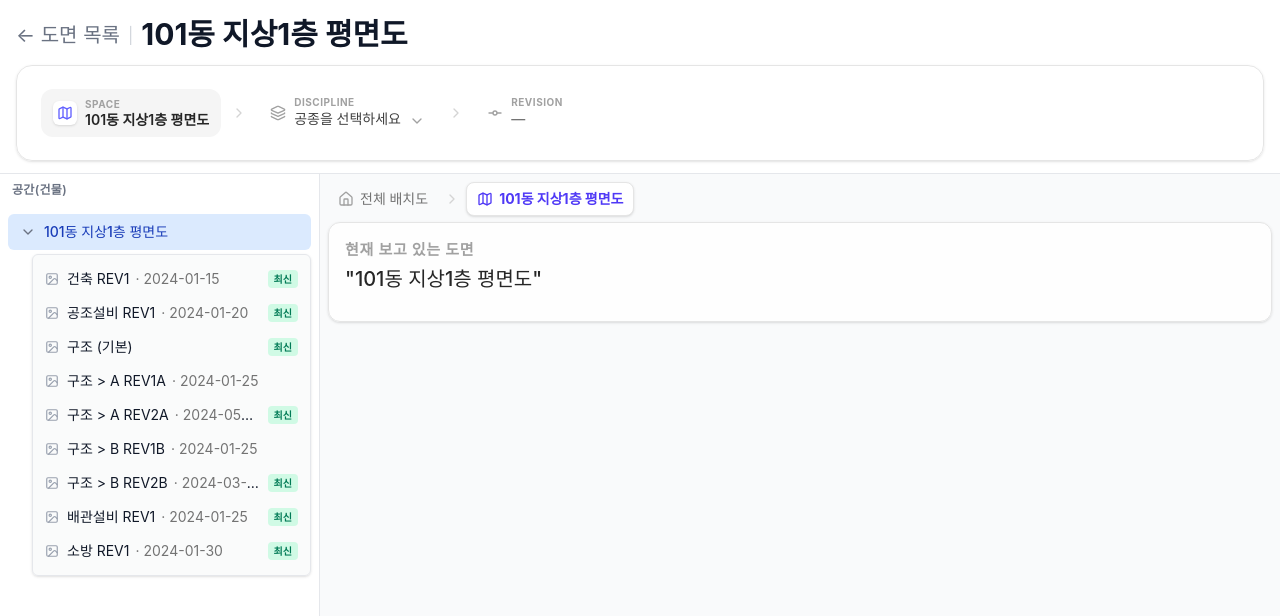
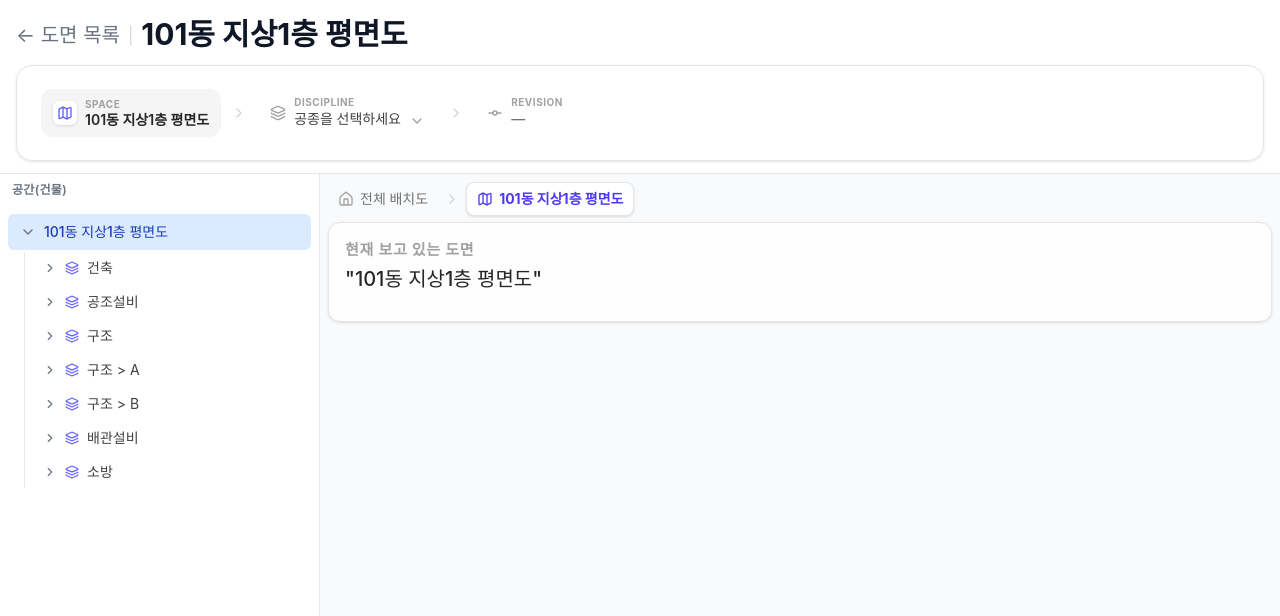
Before and after one commit to seong5/TimworkAssignment, a React (Vite) app: page /drawing/101building in a window 1280 px wide. Both pictures are taken after a click on the button "101동 지상1층 평면도". Shown: the top 616 px of the page. Built offline with nearby package versions, Linux system fonts and the light colour scheme.

Commit message:
ContextBar.tsx 를 사용하지 않고 SpaceTree.tsx 를 세분화

```diff
--- a/src/features/drawing-explorer/index.ts
+++ b/src/features/drawing-explorer/index.ts
@@ -1,4 +1,9 @@
-export { SpaceTree, type SpaceTreeProps, type DrawingImageEntry } from './ui/SpaceTree'
+export {
+  SpaceTree,
+  type SpaceTreeProps,
+  type DrawingImageEntry,
+  type DrawingDisciplineGroup,
+} from './ui/SpaceTree'
 export { ContextBar, type SelectionState, type ContextBarProps } from './ui/ContextBar'
 export { Breadcrumb, type BreadcrumbProps } from './ui/Breadcrumb'
 export { DrawingViewer } from './ui/DrawingViewer'
--- a/src/features/drawing-explorer/ui/SpaceTree.tsx
+++ b/src/features/drawing-explorer/ui/SpaceTree.tsx
@@ -1,11 +1,14 @@
 import { useRef, useState, type RefObject } from 'react'
-import { ChevronDown, ChevronRight, ImageIcon } from 'lucide-react'
+import { ChevronDown, ChevronRight, ImageIcon, Layers } from 'lucide-react'
 import { useClickOutside } from '@/shared/hooks/useClickOutside'
-import type { DrawingImageEntry } from '@/shared/lib/normalizedDrawings'
+import type {
+  DrawingImageEntry,
+  DrawingDisciplineGroup,
+} from '@/shared/lib/normalizedDrawings'
 
-export type { DrawingImageEntry }
+export type { DrawingImageEntry, DrawingDisciplineGroup }
 
-function ImageDropdown({
+function RevisionList({
   drawingId,
   entries,
   onSelectImage,
@@ -48,31 +51,87 @@ function ImageDropdown({
 export interface SpaceTreeProps {
   rootDrawing: { id: string; name: string } | null
   childDrawings: { id: string; name: string }[]
-  entriesByDrawingId: Record<string, DrawingImageEntry[]>
+  /** 도면 id → 공종별 그룹 배열 (도면 → 공종 → 리비전 3단계) */
+  disciplinesByDrawingId: Record<string, DrawingDisciplineGroup[]>
   selectedDrawingId: string | null
   onSelectDrawing: (id: string) => void
   onSelectImage?: (drawingId: string, disciplineKey: string, revisionVersion: string | null) => void
   ignoreClickOutsideRef?: RefObject<HTMLElement | null>
 }
 
+/** drawingId + disciplineKey 조합으로 확장 상태 식별 */
+function disciplineNodeKey(drawingId: string, disciplineKey: string) {
+  return `${drawingId}:${disciplineKey}`
+}
+
 export function SpaceTree({
   rootDrawing,
   childDrawings,
-  entriesByDrawingId,
+  disciplinesByDrawingId,
   selectedDrawingId,
   onSelectDrawing,
   onSelectImage,
   ignoreClickOutsideRef,
 }: SpaceTreeProps) {
   const [expandedDrawingId, setExpandedDrawingId] = useState<string | null>(null)
+  const [expandedDisciplineKey, setExpandedDisciplineKey] = useState<string | null>(null)
   const containerRef = useRef<HTMLDivElement>(null)
-  useClickOutside(containerRef, () => setExpandedDrawingId(null), {
-    ignoreRef: ignoreClickOutsideRef,
-  })
+  useClickOutside(
+    containerRef,
+    () => {
+      setExpandedDrawingId(null)
+      setExpandedDisciplineKey(null)
+    },
+    { ignoreRef: ignoreClickOutsideRef },
+  )
 
-  const handleRowClick = (id: string) => {
+  const handleDrawingClick = (id: string) => {
     onSelectDrawing(id)
     setExpandedDrawingId((prev) => (prev === id ? null : id))
+    setExpandedDisciplineKey(null)
+  }
+
+  const handleDisciplineClick = (drawingId: string, disciplineKey: string) => {
+    const key = disciplineNodeKey(drawingId, disciplineKey)
+    setExpandedDisciplineKey((prev) => (prev === key ? null : key))
+  }
+
+  const renderDisciplineLevel = (drawingId: string) => {
+    const groups = disciplinesByDrawingId[drawingId] ?? []
+    return (
+      <div className="ml-4 flex flex-col gap-0.5 border-l border-gray-200 pl-2">
+        {groups.map((group) => {
+          const nodeKey = disciplineNodeKey(drawingId, group.disciplineKey)
+          const isExpanded = expandedDisciplineKey === nodeKey
+          return (
+            <div key={group.disciplineKey} className="flex flex-col gap-0.5">
+              <button
+                type="button"
+                onClick={() => handleDisciplineClick(drawingId, group.disciplineKey)}
+                className="flex items-center gap-2 rounded-md px-2.5 py-1.5 text-left text-sm transition-colors hover:bg-gray-100"
+              >
+                <span className="shrink-0 text-gray-500" aria-hidden>
+                  {isExpanded ? (
+                    <ChevronDown className="h-3.5 w-3.5" />
+                  ) : (
+                    <ChevronRight className="h-3.5 w-3.5" />
+                  )}
+                </span>
+                <Layers className="h-3.5 w-3.5 shrink-0 text-indigo-500" />
+                <span className="min-w-0 flex-1 truncate text-neutral-700">{group.label}</span>
+              </button>
+              {isExpanded && group.entries.length > 0 && (
+                <RevisionList
+                  drawingId={drawingId}
+                  entries={group.entries}
+                  onSelectImage={onSelectImage}
+                />
+              )}
+            </div>
+          )
+        })}
+      </div>
+    )
   }
 
   return (
@@ -82,7 +141,7 @@ export function SpaceTree({
           <div className="flex flex-col gap-0.5">
             <button
               type="button"
-              onClick={() => handleRowClick(rootDrawing.id)}
+              onClick={() => handleDrawingClick(rootDrawing.id)}
               className={`flex items-center gap-2 rounded-md px-3 py-2 text-left text-sm transition-colors ${
                 selectedDrawingId === rootDrawing.id
                   ? 'bg-blue-100 text-blue-800'
@@ -99,25 +158,20 @@ export function SpaceTree({
               <span className="truncate font-medium">{rootDrawing.name}</span>
             </button>
             {expandedDrawingId === rootDrawing.id &&
-              (entriesByDrawingId[rootDrawing.id]?.length ?? 0) > 0 && (
-                <ImageDropdown
-                  drawingId={rootDrawing.id}
-                  entries={entriesByDrawingId[rootDrawing.id]}
-                  onSelectImage={onSelectImage}
-                />
-              )}
+              (disciplinesByDrawingId[rootDrawing.id]?.length ?? 0) > 0 &&
+              renderDisciplineLevel(rootDrawing.id)}
           </div>
         )}
         <div className="ml-1 flex flex-col gap-0.5 border-l border-gray-200 pl-2">
           {childDrawings.map(({ id, name }) => {
             const isSelected = selectedDrawingId === id
             const isExpanded = expandedDrawingId === id
-            const entries = entriesByDrawingId[id] ?? []
+            const hasDisciplines = (disciplinesByDrawingId[id]?.length ?? 0) > 0
             return (
               <div key={id} className="flex flex-col gap-0.5">
                 <button
                   type="button"
-                  onClick={() => handleRowClick(id)}
+                  onClick={() => handleDrawingClick(id)}
                   className={`flex items-center gap-2 rounded-md px-3 py-2 text-left text-sm transition-colors ${
                     isSelected ? 'bg-blue-100 text-blue-800' : 'hover:bg-gray-100'
                   }`}
@@ -131,9 +185,7 @@ export function SpaceTree({
                   </span>
                   <span className="min-w-0 flex-1 truncate">{name}</span>
                 </button>
-                {isExpanded && entries.length > 0 && (
-                  <ImageDropdown drawingId={id} entries={entries} onSelectImage={onSelectImage} />
-                )}
+                {isExpanded && hasDisciplines && renderDisciplineLevel(id)}
               </div>
             )
           })}
--- a/src/pages/DrawingExplorerPage.tsx
+++ b/src/pages/DrawingExplorerPage.tsx
@@ -8,7 +8,6 @@ import {
   DrawingViewer,
   RevisionCompareView,
   type SelectionState,
-  type DrawingImageEntry,
 } from '@/features/drawing-explorer'
 import {
   getImageForSelection,
@@ -23,8 +22,9 @@ import {
   getDrawingIdsInOrder,
   getChildDrawingIds,
   getDisciplineOptionsForDrawing,
-  getImageEntriesForDrawing,
+  getImageEntriesGroupedByDiscipline,
 } from '@/shared/lib/normalizedDrawings'
+import type { DrawingDisciplineGroup } from '@/shared/lib/normalizedDrawings'
 import { SPACE_LIST } from '@/shared/lib/normalizedDrawings'
 
 export function DrawingExplorerPage() {
@@ -142,13 +142,13 @@ export function DrawingExplorerPage() {
     [data],
   )
 
-  // —— SpaceTree: slug가 있으면 해당 구역(101동 등)만, 없으면 전체
-  const { rootDrawing, childDrawings, entriesByDrawingId, allowedDrawingIds } = useMemo(() => {
+  // —— SpaceTree: slug가 있으면 해당 구역(101동 등)만, 없으면 전체. 공종(discipline) 단위로 세분화
+  const { rootDrawing, childDrawings, disciplinesByDrawingId, allowedDrawingIds } = useMemo(() => {
     if (!data) {
       return {
         rootDrawing: null as { id: string; name: string } | null,
         childDrawings: [] as { id: string; name: string }[],
-        entriesByDrawingId: {} as Record<string, DrawingImageEntry[]>,
+        disciplinesByDrawingId: {} as Record<string, DrawingDisciplineGroup[]>,
         allowedDrawingIds: [] as string[],
       }
     }
@@ -164,14 +164,14 @@ export function DrawingExplorerPage() {
         name: data.drawings[id].name,
       }))
       const allDrawingIds = [rootId, ...childIds]
-      const entriesByDrawingId: Record<string, DrawingImageEntry[]> = {}
+      const disciplinesByDrawingId: Record<string, DrawingDisciplineGroup[]> = {}
       for (const id of allDrawingIds) {
-        entriesByDrawingId[id] = getImageEntriesForDrawing(data, id)
+        disciplinesByDrawingId[id] = getImageEntriesGroupedByDiscipline(data, id)
       }
       return {
         rootDrawing,
         childDrawings,
-        entriesByDrawingId,
+        disciplinesByDrawingId,
         allowedDrawingIds: allDrawingIds,
       }
     }
@@ -186,14 +186,14 @@ export function DrawingExplorerPage() {
       name: data.drawings[id].name,
     }))
     const allDrawingIds = rootId ? [rootId, ...childIds] : childIds
-    const entriesByDrawingId: Record<string, DrawingImageEntry[]> = {}
+    const disciplinesByDrawingId: Record<string, DrawingDisciplineGroup[]> = {}
     for (const id of allDrawingIds) {
-      entriesByDrawingId[id] = getImageEntriesForDrawing(data, id)
+      disciplinesByDrawingId[id] = getImageEntriesGroupedByDiscipline(data, id)
     }
     return {
       rootDrawing,
       childDrawings,
-      entriesByDrawingId,
+      disciplinesByDrawingId,
       allowedDrawingIds: allDrawingIds,
     }
   }, [data, space])
@@ -410,7 +410,7 @@ export function DrawingExplorerPage() {
             <SpaceTree
               rootDrawing={rootDrawing}
               childDrawings={childDrawings}
-              entriesByDrawingId={entriesByDrawingId}
+              disciplinesByDrawingId={disciplinesByDrawingId}
               selectedDrawingId={selection.drawingId}
               onSelectDrawing={handleSelectDrawing}
               onSelectImage={handleSelectImage}
--- a/src/shared/lib/normalizedDrawings.ts
+++ b/src/shared/lib/normalizedDrawings.ts
@@ -176,6 +176,33 @@ export function getImageEntriesForDrawing(
   return entries
 }
 
+/** 도면별 이미지 항목을 공종(discipline) 단위로 묶은 구조 */
+export interface DrawingDisciplineGroup {
+  disciplineKey: string
+  label: string
+  entries: DrawingImageEntry[]
+}
+
+export function getImageEntriesGroupedByDiscipline(
+  data: NormalizedProjectData,
+  drawingId: string,
+): DrawingDisciplineGroup[] {
+  const entries = getImageEntriesForDrawing(data, drawingId)
+  const byKey = new Map<string, DrawingImageEntry[]>()
+  for (const e of entries) {
+    const list = byKey.get(e.disciplineKey) ?? []
+    list.push(e)
+    byKey.set(e.disciplineKey, list)
+  }
+  const result: DrawingDisciplineGroup[] = []
+  for (const [disciplineKey, list] of byKey.entries()) {
+    const dispEntry = getEntry(data, drawingId, disciplineKey)
+    const label = dispEntry?.displayName ?? disciplineKey
+    result.push({ disciplineKey, label, entries: list })
+  }
+  return result.sort((a, b) => a.label.localeCompare(b.label))
+}
+
 export function getImageForSelection(
   data: NormalizedProjectData,
   selection: {
```
